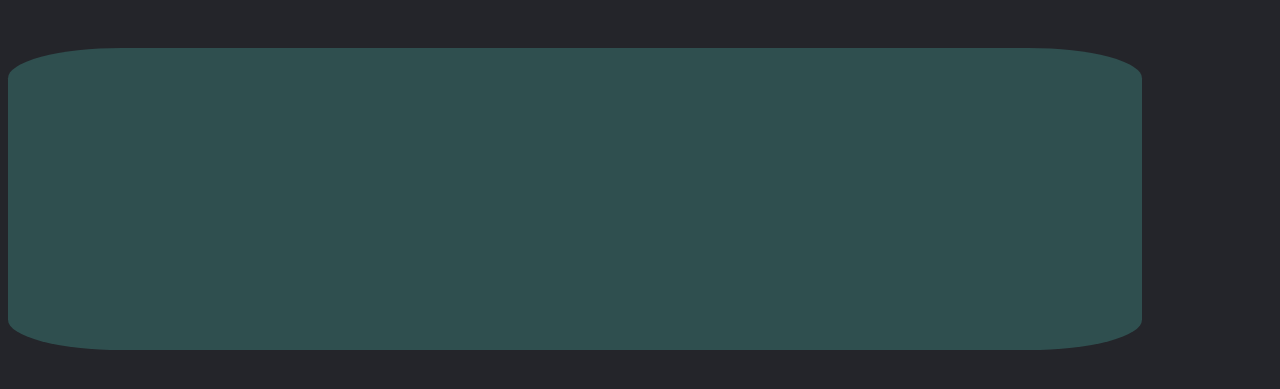
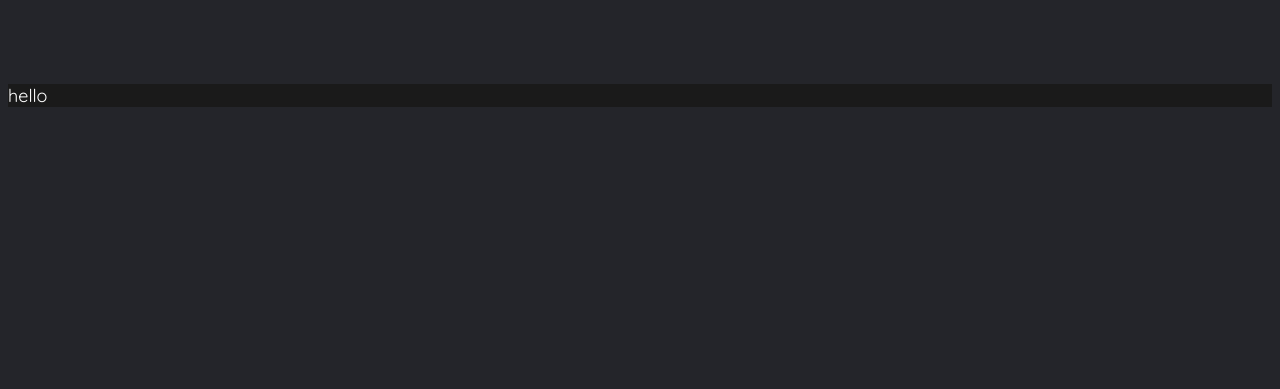
Before and after one commit to Trex-44/Site, a plain HTML site: page index.html in a window 1280 px wide. Shown: the part 191-580 px from the top of the page. Drawn offline with Linux system fonts and the light colour scheme.

Commit message:
Update index.html

```diff
--- a/index.html
+++ b/index.html
@@ -15,8 +15,11 @@
     <h1>
         Bienvenue sur le site de Enzo Br-B !
     </h1>
-    <p class="img-fond">
-
-    </p>
     <br>
 </body>
+
+<footer>
+    <p>
+        hello
+    </p>
+</footer>
```
